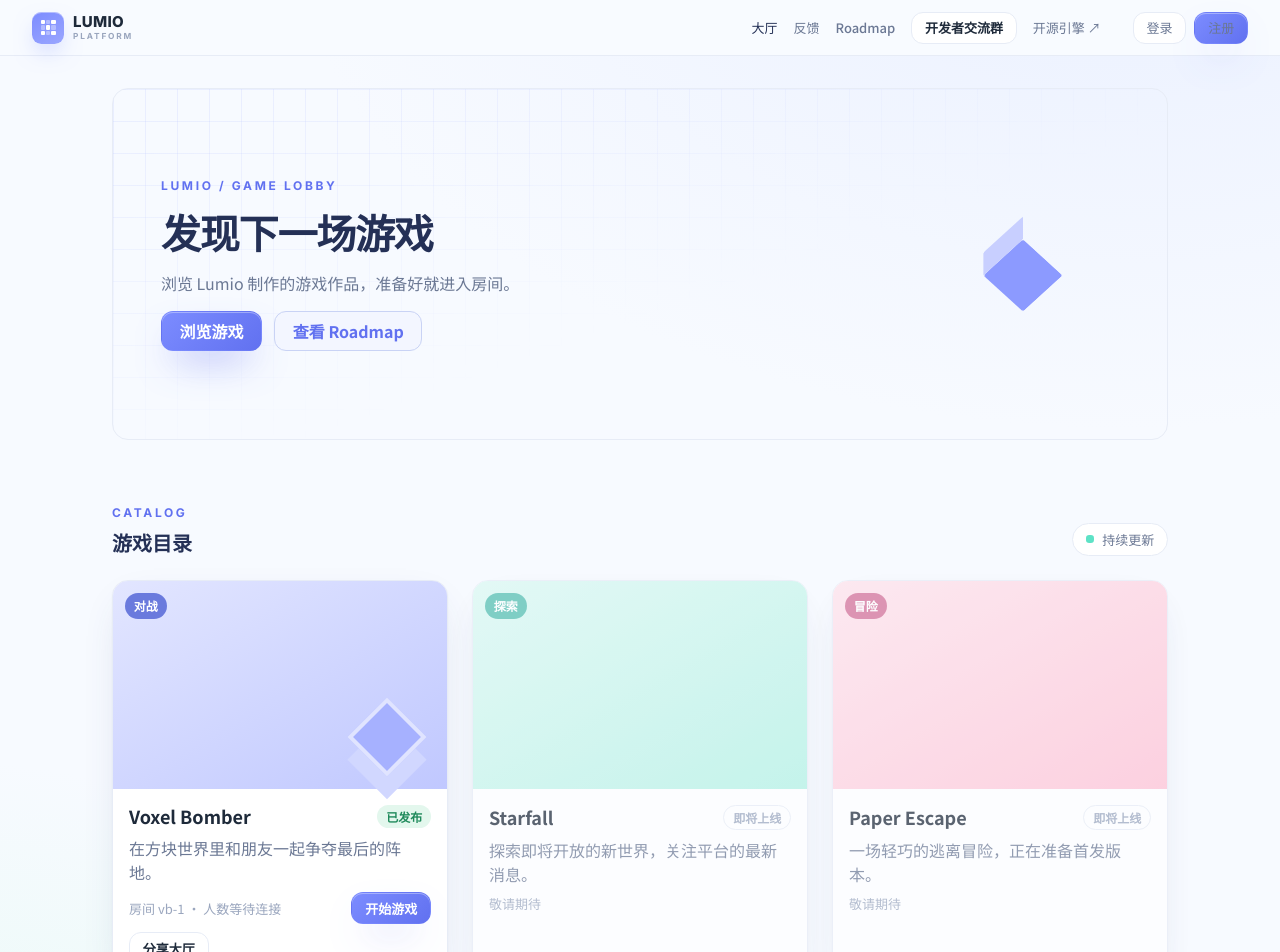
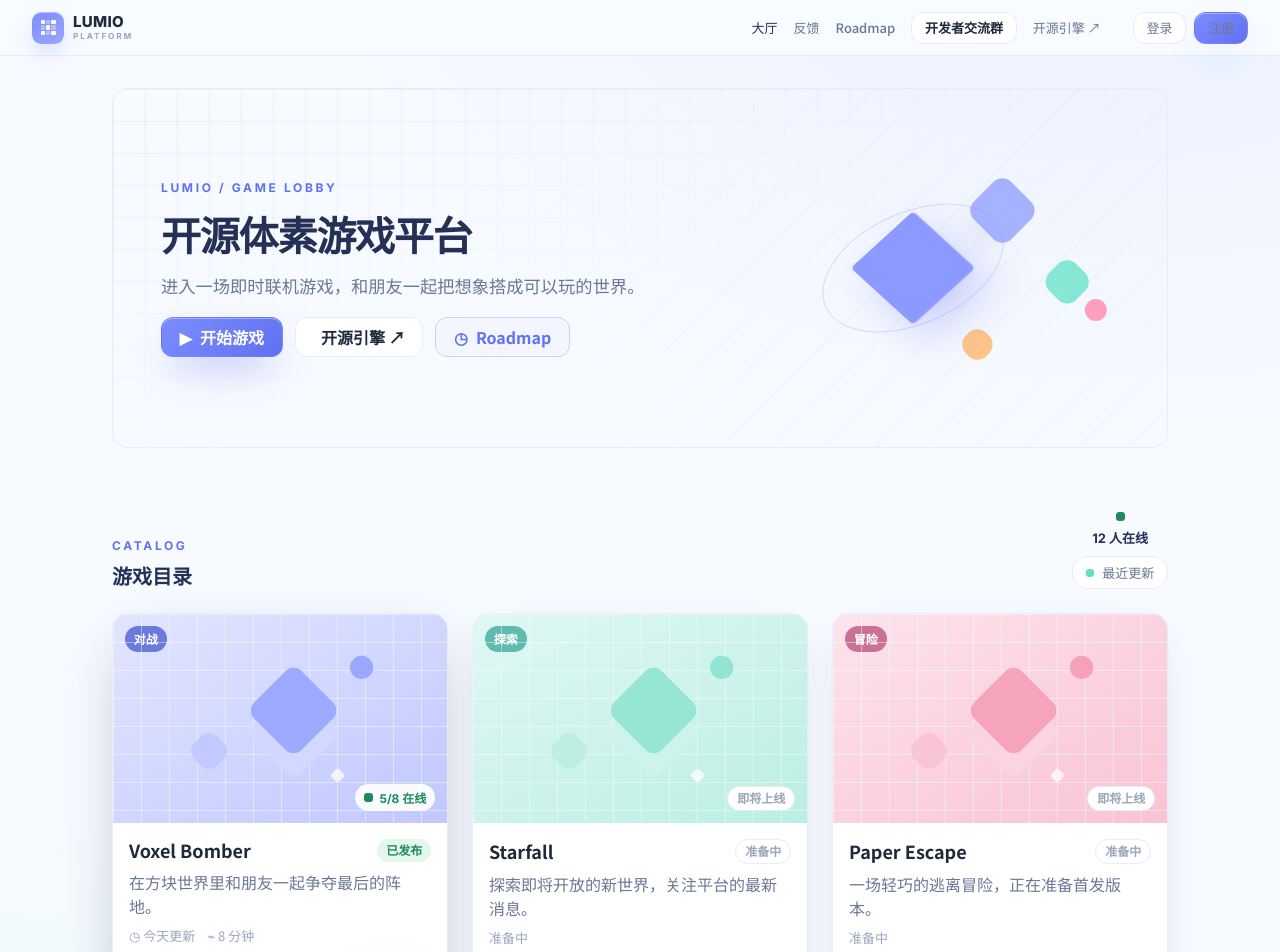
Before and after one commit to LumioGames/LumioPlatform, a React (Vite) app in the folder web/: page / in a window 1280 px wide. Shown: the top 952 px of the page. Built offline with nearby package versions, Linux system fonts and the light colour scheme; what openapi-fetch would draw is missing.

Commit message:
feat(web): add animated lobby scene

```diff
--- a/web/src/features/lobby/LobbyPage.tsx
+++ b/web/src/features/lobby/LobbyPage.tsx
@@ -4,9 +4,9 @@ import { Link, useNavigate } from 'react-router';
 import styles from './lobby.module.css';
 
 const games = [
-  { slug: 'voxel-bomber', name: 'Voxel Bomber', summary: '在方块世界里和朋友一起争夺最后的阵地。', tone: 'var(--ui-primary)', tag: '对战', status: 'published', room: 'vb-1' },
-  { slug: 'starfall', name: 'Starfall', summary: '探索即将开放的新世界，关注平台的最新消息。', tone: 'var(--ui-mint)', tag: '探索', status: 'soon', room: null },
-  { slug: 'paper-escape', name: 'Paper Escape', summary: '一场轻巧的逃离冒险，正在准备首发版本。', tone: 'var(--ui-rose)', tag: '冒险', status: 'soon', room: null },
+  { slug: 'voxel-bomber', name: 'Voxel Bomber', summary: '在方块世界里和朋友一起争夺最后的阵地。', tone: 'var(--ui-primary)', tag: '对战', status: 'published', room: 'vb-1', online: 5, capacity: 8, updated: '今天更新' },
+  { slug: 'starfall', name: 'Starfall', summary: '探索即将开放的新世界，关注平台的最新消息。', tone: 'var(--ui-mint)', tag: '探索', status: 'soon', room: null, online: 0, capacity: 8, updated: '准备中' },
+  { slug: 'paper-escape', name: 'Paper Escape', summary: '一场轻巧的逃离冒险，正在准备首发版本。', tone: 'var(--ui-rose)', tag: '冒险', status: 'soon', room: null, online: 0, capacity: 4, updated: '准备中' },
 ];
 
 export function LobbyPage() {
@@ -20,24 +20,31 @@ export function LobbyPage() {
       <section className={`ui-grid-bg ${styles.hero}`} aria-labelledby="lobby-title">
         <div className={styles.heroCopy}>
           <span className="ui-kicker">LUMIO / GAME LOBBY</span>
-          <h1 id="lobby-title" className="ui-hero">发现下一场游戏</h1>
-          <p className="ui-muted">浏览 Lumio 制作的游戏作品，准备好就进入房间。</p>
-          <div className="ui-actions"><a className="ui-btn ui-btn--primary" href="#games">浏览游戏</a><Link className="ui-btn ui-btn--ghost" to="/roadmap">查看 Roadmap</Link></div>
+          <h1 id="lobby-title" className="ui-hero">开源体素游戏平台</h1>
+          <p className={styles.heroLead}>进入一场即时联机游戏，和朋友一起把想象搭成可以玩的世界。</p>
+          <div className="ui-actions"><a className="ui-btn ui-btn--primary" href="#games"><span aria-hidden="true">▶</span> 开始游戏</a><a className="ui-btn ui-btn--quiet" href="https://github.com/LumioGames" target="_blank" rel="noreferrer"><span aria-hidden="true">{ }</span> 开源引擎 ↗</a><Link className="ui-btn ui-btn--ghost" to="/roadmap"><span aria-hidden="true">◷</span> Roadmap</Link></div>
         </div>
-        <div className={styles.heroArt} aria-hidden="true"><div className="ui-voxel"><i /><i /><i /></div></div>
+        <div className={styles.heroArt} aria-hidden="true">
+          <span className={`${styles.heroShard} ${styles.heroShardOne}`} />
+          <span className={`${styles.heroShard} ${styles.heroShardTwo}`} />
+          <span className={`${styles.heroShard} ${styles.heroShardThree}`} />
+          <span className={`${styles.heroShard} ${styles.heroShardFour}`} />
+          <div className={`ui-voxel ${styles.heroCore}`}><i /><i /><i /></div>
+          <span className={styles.heroOrbit} />
+        </div>
       </section>
       <section className={styles.section} id="games" aria-labelledby="games-title">
-        <div className={styles.sectionHeading}><div><span className="ui-kicker">CATALOG</span><h2 id="games-title">游戏目录</h2></div><span className="ui-chip"><i style={{ '--tone': 'var(--ui-mint)' } as CSSProperties} />持续更新</span></div>
+        <div className={styles.sectionHeading}><div><span className="ui-kicker">CATALOG</span><h2 id="games-title">游戏目录</h2></div><div className={styles.statusRail}><span className={styles.onlineDot} aria-hidden="true" /><strong>12 人在线</strong><span className="ui-chip"><i style={{ '--tone': 'var(--ui-mint)' } as CSSProperties} />最近更新</span></div></div>
         <div className="ui-grid">
-          {games.map((game) => game.status === 'published' ? (
-            <article className="ui-card ui-card--game" key={game.slug}>
-              <div className="ui-cover" style={{ '--tone': game.tone } as CSSProperties}><span className={styles.coverTag}>{game.tag}</span><span className={styles.coverVoxel} aria-hidden="true" /></div>
-              <div className="ui-card__body"><div className={styles.cardTitle}><h3>{game.name}</h3><span className="ui-pill ui-pill--active">已发布</span></div><p className="ui-muted">{game.summary}</p><div className={styles.roomRow}><span className="ui-hint">房间 {game.room} · 人数等待连接</span><button className="ui-btn ui-btn--primary ui-btn--sm" type="button" onClick={() => navigate(`/launching/${game.slug}`)}>开始游戏</button></div><button className={`ui-btn ui-btn--quiet ui-btn--sm ${styles.shareButton}`} type="button" onClick={() => void share()}>{copied ? '已复制' : '分享大厅'}</button></div>
+          {games.map((game, index) => game.status === 'published' ? (
+            <article className={`ui-card ui-card--game ui-motion-enter ${index === 0 ? 'ui-card--pop' : ''}`} style={{ '--motion-delay': `${index * 80}ms` } as CSSProperties} key={game.slug}>
+              <div className="ui-cover" style={{ '--tone': game.tone } as CSSProperties}><span className={styles.coverTag}>{game.tag}</span><div className={styles.coverScene} aria-hidden="true"><span className={styles.coverBlockMain} /><span className={styles.coverBlockShadow} /><span className={styles.coverBlockSmall} /><span className={styles.coverMarker} /></div><span className={styles.onlinePill} aria-label="体素炸弹人在线状态"><span className="ui-online-dot" />{game.online}/{game.capacity} 在线</span></div>
+              <div className="ui-card__body"><div className={styles.cardTitle}><h3>{game.name}</h3><span className="ui-pill ui-pill--active">已发布</span></div><p className="ui-muted">{game.summary}</p><div className={styles.metaRow}><span className="ui-hint">◷ {game.updated}</span><span className="ui-hint">⌁ 8 分钟</span></div><div className={styles.roomRow}><span className="ui-hint">房间 {game.room} · {game.online}/{game.capacity} 人</span><button className="ui-btn ui-btn--primary ui-btn--sm" type="button" onClick={() => navigate(`/launching/${game.slug}`)}>开始游戏</button></div><button className={`ui-btn ui-btn--quiet ui-btn--sm ${styles.shareButton}`} type="button" onClick={() => void share()}>{copied ? '已复制' : '分享大厅'}</button></div>
             </article>
           ) : (
-            <article className="ui-card ui-card--game is-soon" key={game.slug}>
-              <div className="ui-cover" style={{ '--tone': game.tone } as CSSProperties}><span className={styles.coverTag}>{game.tag}</span></div>
-              <div className="ui-card__body"><div className={styles.cardTitle}><h3>{game.name}</h3><span className="ui-pill ui-pill--soon">即将上线</span></div><p className="ui-muted">{game.summary}</p><span className="ui-hint">敬请期待</span></div>
+            <article className={`ui-card ui-card--game is-soon ui-motion-enter ${index === 1 ? styles.cardMint : styles.cardRose}`} style={{ '--motion-delay': `${index * 80}ms` } as CSSProperties} key={game.slug}>
+              <div className="ui-cover" style={{ '--tone': game.tone } as CSSProperties}><span className={styles.coverTag}>{game.tag}</span><div className={styles.coverScene} aria-hidden="true"><span className={styles.coverBlockMain} /><span className={styles.coverBlockShadow} /><span className={styles.coverBlockSmall} /><span className={styles.coverMarker} /></div><span className="ui-pill ui-pill--soon">即将上线</span></div>
+              <div className="ui-card__body"><div className={styles.cardTitle}><h3>{game.name}</h3><span className="ui-pill ui-pill--soon">准备中</span></div><p className="ui-muted">{game.summary}</p><span className="ui-hint">{game.updated}</span></div>
             </article>
           ))}
         </div>
--- a/web/src/features/lobby/lobby.module.css
+++ b/web/src/features/lobby/lobby.module.css
@@ -5,15 +5,26 @@
 }
 
 .hero {
-  min-height: 22rem;
+  min-height: 22.5rem;
   display: grid;
-  grid-template-columns: minmax(0, 1fr) 12rem;
+  grid-template-columns: minmax(0, 1fr) minmax(18rem, 0.8fr);
   align-items: center;
   gap: var(--ui-sp-6);
   padding: var(--ui-sp-7);
   border: 1px solid var(--ui-line);
   border-radius: var(--ui-radius);
   overflow: hidden;
+  isolation: isolate;
+  animation: lm-in var(--ui-motion-enter) var(--ui-ease) both;
+}
+
+.hero::after {
+  content: "";
+  position: absolute;
+  inset: 0;
+  pointer-events: none;
+  background: repeating-linear-gradient(135deg, transparent 0 34px, rgba(124, 140, 255, 0.045) 35px 36px);
+  mask-image: linear-gradient(110deg, transparent 25%, #000 72%);
 }
 
 .heroCopy,
@@ -28,12 +39,26 @@
   align-items: flex-start;
   gap: var(--ui-sp-4);
   max-width: 36rem;
+  animation: lm-in var(--ui-motion-enter) var(--ui-ease) 80ms both;
 }
+
+.heroLead { max-width: 32rem; color: var(--ui-text-2); font-size: 1.08rem; line-height: 1.65; }
 
 .heroArt {
   display: grid;
   place-items: center;
+  min-height: 15rem;
+  position: relative;
+  animation: lm-in var(--ui-motion-enter) var(--ui-ease) 140ms both;
 }
+
+.heroCore { --ui-vox: 5.5rem; z-index: 2; filter: drop-shadow(0 24px 22px rgba(97, 113, 240, .28)); }
+.heroOrbit { position: absolute; width: 12rem; height: 7rem; border: 1px solid rgba(124, 140, 255, .28); border-radius: 50%; transform: rotate(-24deg); }
+.heroShard { position: absolute; border-radius: 0.8rem; transform: rotate(45deg); box-shadow: 0 18px 28px -18px rgba(36, 48, 86, .45); animation: lm-float var(--ui-motion-float) ease-in-out infinite; }
+.heroShardOne { width: 3.3rem; height: 3.3rem; top: 15%; right: 22%; background: var(--ui-primary); opacity: .64; animation-delay: 80ms; }
+.heroShardTwo { width: 2.4rem; height: 2.4rem; top: 48%; right: 8%; background: var(--ui-mint); opacity: .72; animation-duration: 7.1s; animation-delay: 160ms; }
+.heroShardThree { width: 1.8rem; height: 1.8rem; bottom: 12%; right: 31%; background: var(--ui-amber); opacity: .8; animation-duration: 5.8s; animation-delay: 240ms; }
+.heroShardFour { width: 1.35rem; height: 1.35rem; bottom: 28%; right: 3%; background: var(--ui-rose); opacity: .72; animation-duration: 7.6s; animation-delay: 320ms; }
 
 .section {
   display: flex;
@@ -54,10 +79,27 @@
   gap: var(--ui-sp-2);
 }
 
+.statusRail { display: flex; align-items: center; gap: var(--ui-sp-3); color: var(--ui-text-2); font-size: var(--ui-fs-cap); }
+.statusRail strong { color: var(--ui-title); font-family: var(--ui-font-num); font-size: var(--ui-fs-cap); }
+.onlineDot, :global(.ui-online-dot) { display: inline-block; width: .55rem; height: .55rem; border-radius: .2rem; background: var(--ui-up); animation: lm-online-pulse 2.6s ease-in-out infinite; }
+
 .coverTag { position: absolute; top: var(--ui-sp-3); left: var(--ui-sp-3); padding: .25rem .55rem; color: var(--ui-card-fill); background: color-mix(in srgb, var(--tone, var(--ui-primary)) 80%, var(--ui-title)); border-radius: var(--ui-radius-pill); font-size: var(--ui-fs-micro); font-weight: 700; }
 .page :global(.ui-cover) { position: relative; }
 .coverVoxel { position: absolute; right: 2rem; bottom: 1.5rem; width: 3.5rem; height: 3.5rem; transform: rotate(45deg); background: color-mix(in srgb, var(--tone, var(--ui-primary)) 68%, var(--ui-card-fill)); border: 4px solid color-mix(in srgb, var(--ui-card-fill) 65%, transparent); box-shadow: 1rem 1rem 0 color-mix(in srgb, var(--tone, var(--ui-primary)) 35%, var(--ui-card-fill)); }
-.cardTitle { display: flex; align-items: center; justify-content: space-between; gap: var(--ui-sp-2); }.cardTitle h3 { margin: 0; }.roomRow { display: flex; align-items: center; justify-content: space-between; gap: var(--ui-sp-2); }.shareButton { align-self: flex-start; }
+.coverScene { position: absolute; inset: 0; overflow: hidden; }
+.coverScene::before { content: ""; position: absolute; inset: 0; background-image: linear-gradient(rgba(255,255,255,.42) 1px, transparent 1px), linear-gradient(90deg, rgba(255,255,255,.42) 1px, transparent 1px); background-size: 28px 28px; }
+.coverBlockMain, .coverBlockShadow, .coverBlockSmall { position: absolute; display: block; border-radius: .7rem; transform: rotate(45deg); animation: lm-float var(--ui-motion-float) ease-in-out infinite; }
+.coverBlockMain { width: 4.2rem; height: 4.2rem; left: 44%; top: 30%; background: color-mix(in srgb, var(--tone) 74%, white); box-shadow: 1rem 1rem 0 color-mix(in srgb, var(--tone) 34%, white); }
+.coverBlockShadow { width: 2rem; height: 2rem; left: 24%; top: 58%; background: color-mix(in srgb, var(--tone) 52%, white); opacity: .7; animation-duration: 7.1s; animation-delay: .2s; }
+.coverBlockSmall { width: 1.45rem; height: 1.45rem; right: 22%; top: 20%; background: color-mix(in srgb, var(--tone) 90%, white); opacity: .74; animation-duration: 5.8s; animation-delay: .45s; }
+.coverMarker { position: absolute; width: .7rem; height: .7rem; right: 31%; bottom: 20%; border-radius: .2rem; background: white; opacity: .75; transform: rotate(45deg); animation: lm-float 5.4s ease-in-out infinite reverse; }
+.onlinePill { position: absolute; right: var(--ui-sp-3); bottom: var(--ui-sp-3); display: inline-flex; align-items: center; gap: .4rem; padding: .3rem .55rem; border-radius: var(--ui-radius-pill); background: rgba(255,255,255,.92); color: var(--ui-up); font: 700 var(--ui-fs-micro) var(--ui-font-num); }
+.page :global(.ui-cover) > :global(.ui-pill--soon) { position: absolute; right: var(--ui-sp-3); bottom: var(--ui-sp-3); }
+.cardTitle { display: flex; align-items: center; justify-content: space-between; gap: var(--ui-sp-2); }.cardTitle h3 { margin: 0; }.roomRow { display: flex; align-items: center; justify-content: space-between; gap: var(--ui-sp-2); }.metaRow { display: flex; gap: var(--ui-sp-3); }.shareButton { align-self: flex-start; }
+.page :global(.ui-card--game) { animation-delay: var(--motion-delay, 0ms); }
+.page :global(.ui-card--game:hover), .page :global(.ui-card--game:focus-within) { transform: translateY(-4px); }
+.page :global(.ui-card--game:hover) .coverScene, .page :global(.ui-card--game:focus-within) .coverScene { transform: translateX(5px); transition: transform var(--ui-motion-hover) var(--ui-ease); }
+.cardMint :global(.ui-cover) { filter: saturate(.82); }.cardRose :global(.ui-cover) { filter: saturate(.88); }
 
 @media (max-width: 640px) {
   .page { gap: var(--ui-sp-7); }
@@ -66,6 +108,16 @@
     grid-template-columns: 1fr;
     padding: var(--ui-sp-5);
   }
-  .heroArt { display: none; }
+  .hero { grid-template-columns: 1fr; min-height: 19rem; }
+  .heroArt { position: absolute; inset: auto 0 0 auto; width: 9rem; min-height: 7rem; opacity: .82; pointer-events: none; transform: scale(.7); transform-origin: bottom right; }
+  .heroShardThree, .heroShardFour { display: none; }
+  .heroCopy { max-width: none; }
+  .statusRail { width: 100%; justify-content: flex-start; }
   .sectionHeading { align-items: flex-start; flex-direction: column; }
 }
+
+@media (prefers-reduced-motion: reduce) {
+  .hero, .heroCopy, .heroArt, .heroShard, .coverBlockMain, .coverBlockShadow, .coverBlockSmall, .coverMarker, .onlineDot, :global(.ui-online-dot) { animation: none; }
+  .page :global(.ui-card--game:hover), .page :global(.ui-card--game:focus-within) { transform: none; }
+  .page :global(.ui-card--game:hover) .coverScene, .page :global(.ui-card--game:focus-within) .coverScene { transform: none; }
+}
--- a/web/src/styles/primitives.css
+++ b/web/src/styles/primitives.css
@@ -70,6 +70,15 @@
   opacity: 0.72;
 }
 .ui-card--game.is-soon:hover { transform: none; box-shadow: var(--ui-card-drop); }
+
+.ui-motion-enter {
+  animation: lm-in var(--ui-motion-enter) var(--ui-ease) both;
+  animation-delay: var(--motion-delay, 0ms);
+}
+
+.ui-online-dot {
+  flex: 0 0 auto;
+}
 
 .ui-cover {
   aspect-ratio: 16 / 10;
--- a/web/src/styles/tokens.css
+++ b/web/src/styles/tokens.css
@@ -81,6 +81,11 @@
 
   --ui-dur-fast: 120ms;
   --ui-dur: 180ms;
+  --ui-motion-enter: 320ms;
+  --ui-motion-stagger: 80ms;
+  --ui-motion-float: 6.4s;
+  --ui-motion-hover: 180ms;
+  --ui-motion-slow: 900ms;
   --ui-ease: cubic-bezier(0.32, 0.72, 0, 1);
 
   --ui-nav-h: 3.5rem;
```
Also changed, not shown: web/src/styles/deco.css (+15 -0 lines), 1 other file (tests, documents, lock files or other folders).
